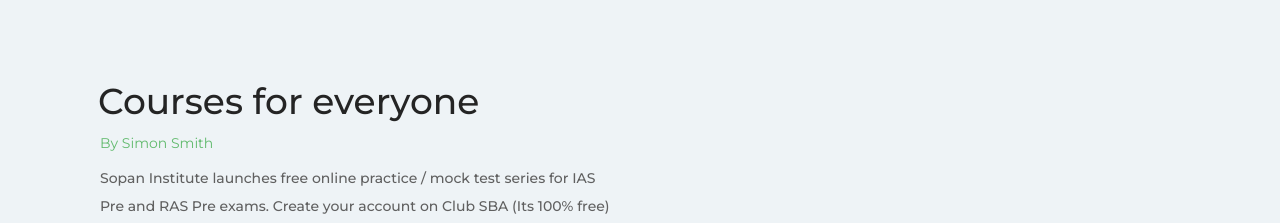
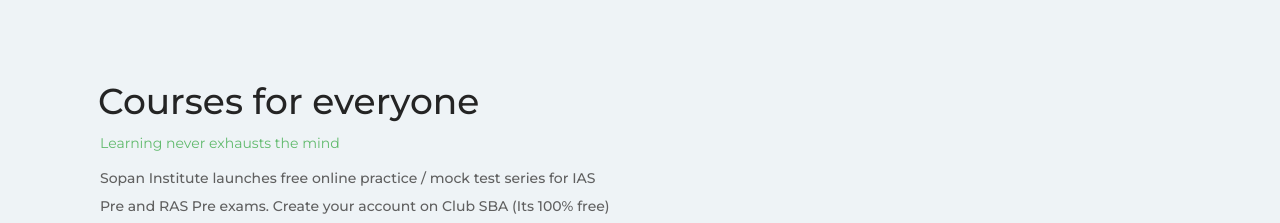
Before and after one commit to siddharthagaba/coaching-website, a plain HTML site: page course.html in a window 1280 px wide. Shown: the part 1480-1703 px from the top of the page. Drawn offline with Linux system fonts and the light colour scheme; animation ran at ten frames a second; files whose address does not match are found by name.

Commit message:
course section edit

```diff
--- a/course.html
+++ b/course.html
@@ -172,7 +172,7 @@
         <div class="single-top-popular-course d-flex align-items-center flex-wrap">
             <div class="popular-course-content">
                 <h5>Courses for everyone</h5>
-                <span>By Simon Smith </span>
+                <span>Learning never exhausts the mind</span>
 
                 <p>Sopan Institute launches free online practice / mock test series for IAS Pre and RAS Pre exams. Create your account on Club SBA (Its 100% free) and access various features of online education by Sopan such as Free online mock tests for RAS Pre and IAS Pre, Study materials, GK Quiz, Examination resources and many more. Also you can attempt these mock practice tests unlimited times. Quality of the questions for these mock papers is strictly according to the UPSC and RPSC guidelines and according to the new pattern of exam. All tests are analyzed online in real time and complete analysis is presented to you along with your rank among other members of our Club.<br>
 Visit our website for the test series to analyze your preparations for the civil services exams : Mock tests for RAS and IAS Prelims Exams</p>
```
